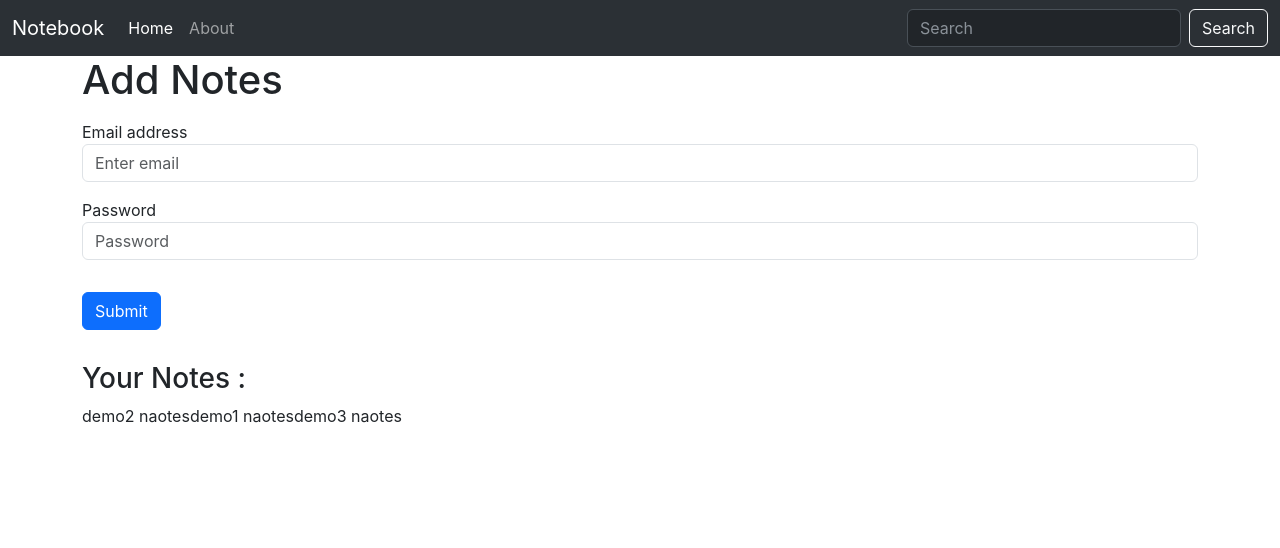
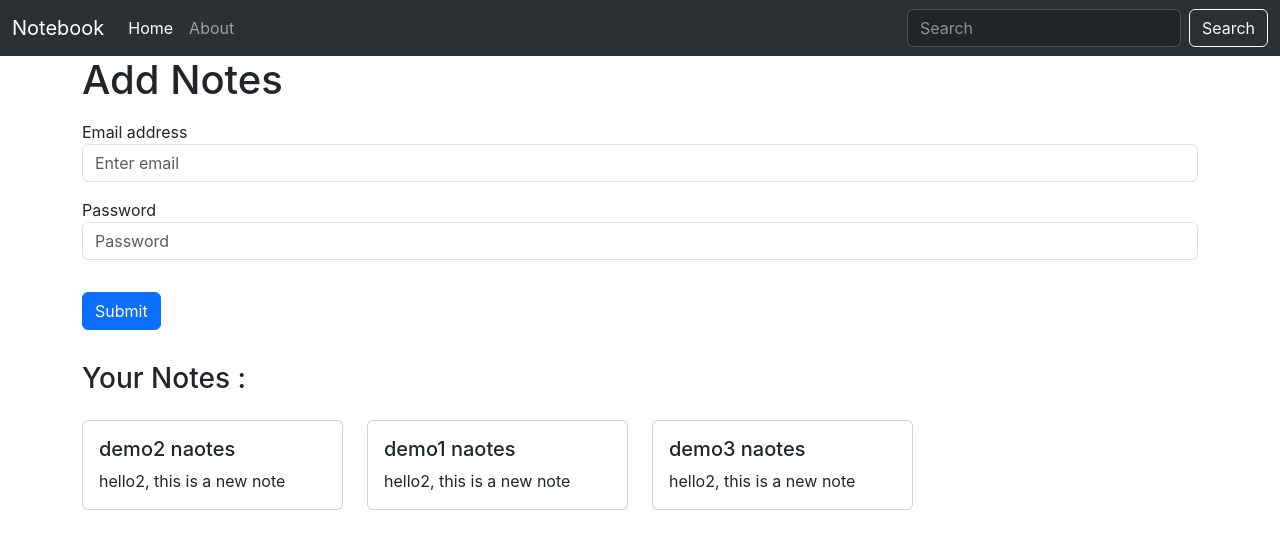
Before and after one commit to VigneshA13/React-Nootbook, a React (Create React App) app: page / in a window 1280 px wide. Shown: the top 548 px of the page. Built offline with nearby package versions, Linux system fonts and the light colour scheme.

Commit message:
cards are created and tile and description of the notes are displayed in the cards

```diff
--- /dev/null
+++ b/src/Components/NoteItem.js
@@ -0,0 +1,17 @@
+import React from "react";
+
+const NoteItem = (props) => {
+  let { note } = props;
+  return (
+    <div className="col-md-3">
+      <div className="card my-3">
+        <div className="card-body">
+          <h5 className="card-title">{note.title}</h5>
+          <p className="card-text">{note.description}</p>
+        </div>
+      </div>
+    </div>
+  );
+};
+
+export default NoteItem;
--- a/src/Components/Notes.js
+++ b/src/Components/Notes.js
@@ -1,14 +1,15 @@
 import React, { useContext } from "react";
 import NoteContext from "../Context/NoteContext";
+import NoteItem from "./NoteItem";
 
 const Notes = () => {
   const context = useContext(NoteContext);
   const { notes, setNotes } = context;
   return (
-    <div>
+    <div className="row my-3">
       <h3>Your Notes : </h3>
       {notes.map((note) => {
-        return note.title;
+        return <NoteItem key={note.id} note={note} />;
       })}
     </div>
   );
--- a/src/Context/NoteState.js
+++ b/src/Context/NoteState.js
@@ -1,4 +1,4 @@
-import React, { useMemo, useState } from "react";
+import React, { useState } from "react";
 import NoteContext from "./NoteContext";
 
 const NoteState = (props) => {
```
